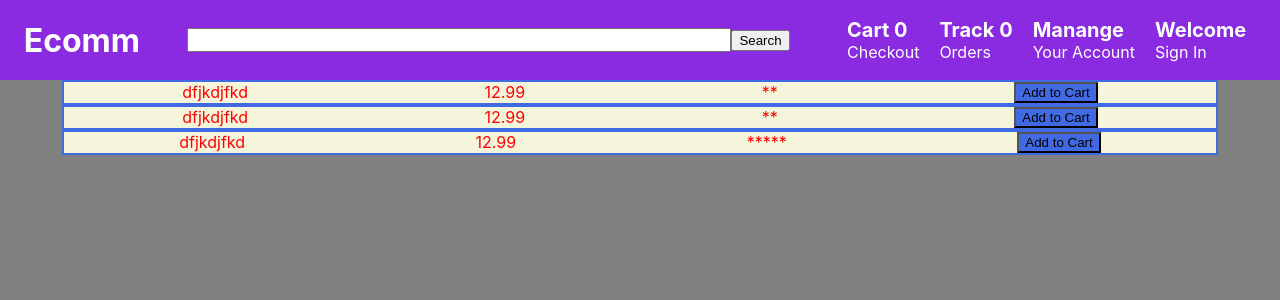
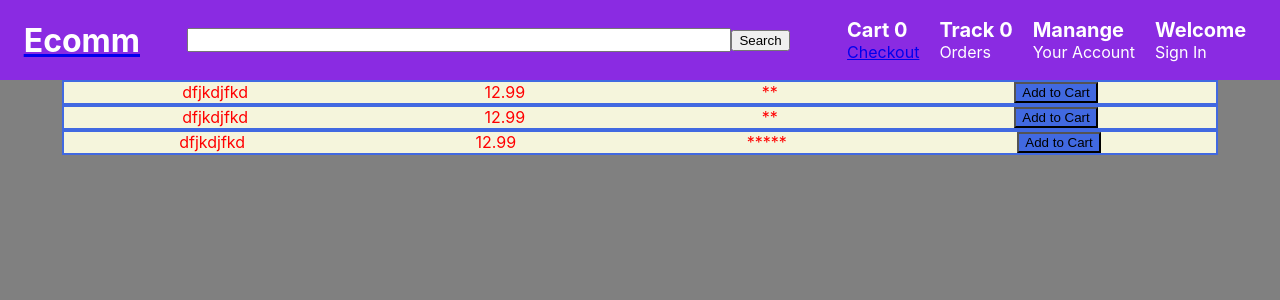
Before and after one commit to PlainOlFred/basic-ecomm, a React (Create React App) app in the folder client/: page / in a window 1280 px wide. Shown: the top 300 px of the page. Built offline with nearby package versions, Linux system fonts and the light colour scheme.

Commit message:
Linked Home cart page by adding Link to Header items

```diff
--- a/client/src/components/Header/Header.js
+++ b/client/src/components/Header/Header.js
@@ -1,24 +1,34 @@
-import React from 'react';
+import React from "react";
+import { Link } from "react-router-dom";
 import styles from "./Header.module.css";
 
 function Header() {
   return (
     <div className={styles.header}>
-
+      <Link to="/">
         <h1 className={styles.header__logo}>Ecomm</h1>
+      </Link>
 
       <div className={styles.header__search}>
-              <input className={styles.header__searchInput}/>
+        <input className={styles.header__searchInput} />
         <button className={styles.header__searchIcon}>Search</button>
       </div>
 
       <div className={styles.header__nav}>
         <div className={styles.header__navItem}>
-                  <span className={styles.header__navOption_top}>Cart <span className={styles.header__cart}>0</span></span>
-                  <span className={styles.header__navOption_bottoom}><span >Checkout</span></span>
+          <span className={styles.header__navOption_top}>
+            Cart <span className={styles.header__cart}>0</span>
+          </span>
+          <span className={styles.header__navOption_bottoom}>
+              <Link to="/cart">
+                <span>Checkout</span>
+              </Link>
+          </span>
         </div>
         <div className={styles.header__navItem}>
-                  <span className={styles.header__navOption_top}>Track <span className={styles.header__orders}>0</span></span>
+          <span className={styles.header__navOption_top}>
+            Track <span className={styles.header__orders}>0</span>
+          </span>
           <span className={styles.header__navOption_bottoom}>Orders</span>
         </div>
         <div className={styles.header__navItem}>
@@ -31,7 +41,7 @@ function Header() {
         </div>
       </div>
     </div>
-    )
+  );
 }
 
-export default Header
+export default Header;
```
Lines whose indentation alone changed are shown as unchanged.
